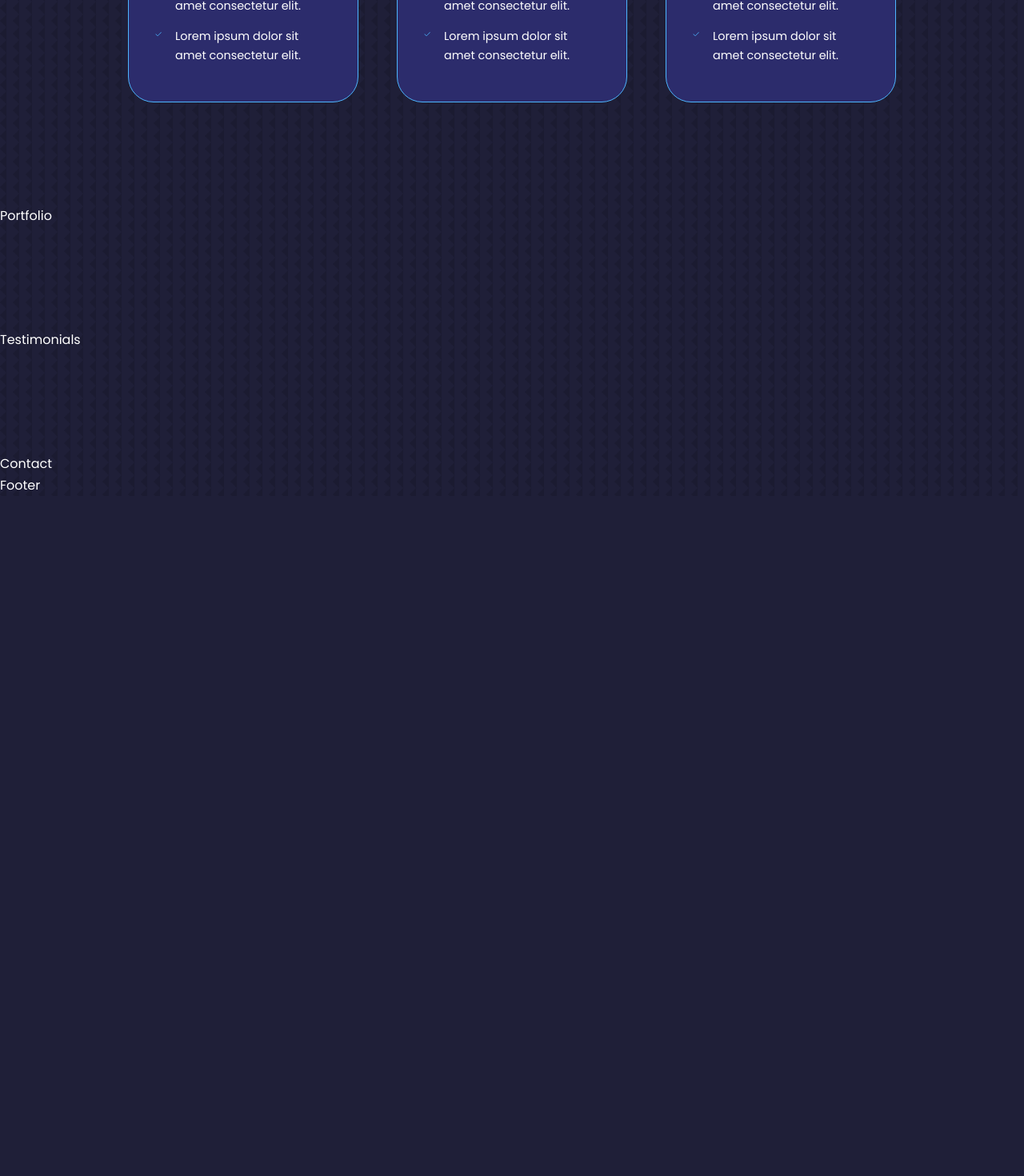
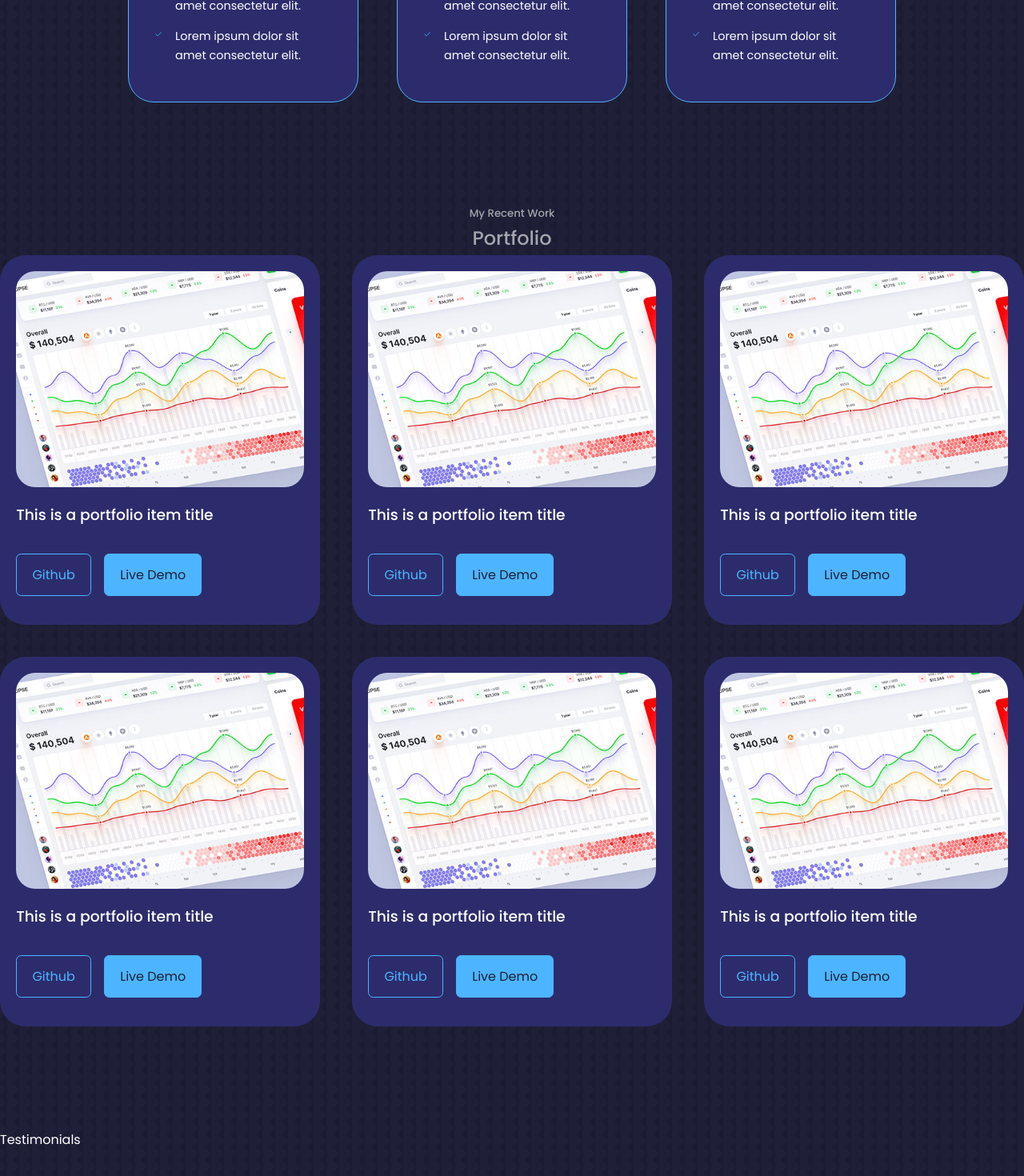
Before and after one commit to Olly-E/Portfolio, a React (Create React App) app: page / in a window 1280 px wide. Shown: the part 2654-4124 px from the top of the page at 80% size. Before the commit the page ends 3274 px from the top, so only its background shows below. Built offline with nearby package versions, Linux system fonts and the light colour scheme; a web font is replaced by a local one.

Commit message:
setting up portfolio

```diff
--- a/src/components/Portfolio/Portfolio.jsx
+++ b/src/components/Portfolio/Portfolio.jsx
@@ -1,9 +1,80 @@
-import React from 'react'
+import React from 'react';
+import './portfolio.css'
+import IMG1 from '../../assets/portfolio1.jpg';
+import IMG2 from '../../assets/portfolio2.jpg';
+import IMG3 from '../../assets/portfolio3.jpg';
+import IMG4 from '../../assets/portfolio4.jpg';
+import IMG5 from '../../assets/portfolio5.png';
+import IMG6 from '../../assets/portfolio6.jpg';
 
 const Portfolio = () => {
   return (
     <section id="portfolio">
-      Portfolio
+      <h5>My Recent Work</h5>
+      <h2>Portfolio</h2>
+      <div className="portfolio__container">
+      <article className='portfolio__item'>
+        <div className="portfolio__item-image">
+          <img src={IMG1} alt="" />
+        </div>
+          <h3>This is a portfolio item title</h3>
+          <div className="portfolio__item-cta">
+            <a href="https://github.com" className='btn'>Github</a>
+            <a href="https://dribble.com/Alien_pixels" className='btn btn-primary' target="_blank">Live Demo</a>
+          </div>
+      </article>
+      <article className='portfolio__item'>
+        <div className="portfolio__item-image">
+          <img src={IMG1} alt="" />
+        </div>
+          <h3>This is a portfolio item title</h3>
+          <div className="portfolio__item-cta">
+            <a href="https://github.com" className='btn'>Github</a>
+            <a href="https://dribble.com/Alien_pixels" className='btn btn-primary' target="_blank">Live Demo</a>
+          </div>
+      </article>
+      <article className='portfolio__item'>
+        <div className="portfolio__item-image">
+          <img src={IMG1} alt="" />
+        </div>
+          <h3>This is a portfolio item title</h3>
+          <div className="portfolio__item-cta">
+            <a href="https://github.com" className='btn'>Github</a>
+            <a href="https://dribble.com/Alien_pixels" className='btn btn-primary' target="_blank">Live Demo</a>
+          </div>
+      </article>
+      <article className='portfolio__item'>
+        <div className="portfolio__item-image">
+          <img src={IMG1} alt="" />
+        </div>
+          <h3>This is a portfolio item title</h3>
+          <div className="portfolio__item-cta">
+            <a href="https://github.com" className='btn'>Github</a>
+            <a href="https://dribble.com/Alien_pixels" className='btn btn-primary' target="_blank">Live Demo</a>
+          </div>
+      </article>
+      <article className='portfolio__item'>
+        <div className="portfolio__item-image">
+          <img src={IMG1} alt="" />
+        </div>
+          <h3>This is a portfolio item title</h3>
+          <div className="portfolio__item-cta">
+            <a href="https://github.com" className='btn'>Github</a>
+            <a href="https://dribble.com/Alien_pixels" className='btn btn-primary' target="_blank">Live Demo</a>
+          </div>
+      </article>
+      <article className='portfolio__item'>
+        <div className="portfolio__item-image">
+          <img src={IMG1} alt="" />
+        </div>
+          <h3>This is a portfolio item title</h3>
+          <div className="portfolio__item-cta">
+            <a href="https://github.com" className='btn'>Github</a>
+            <a href="https://dribble.com/Alien_pixels" className='btn btn-primary' target="_blank">Live Demo</a>
+          </div>
+      </article>
+
+      </div>
     </section>
   )
 }
--- a/src/components/Portfolio/portfolio.css
+++ b/src/components/Portfolio/portfolio.css
@@ -0,0 +1,42 @@
+.portfolio__container {
+    display: grid;
+    grid-template-columns: repeat(3, 1fr);
+    gap: 2.5rem;
+}
+.portfolio__item {
+    background: var(--color-bg-variant);
+    padding: 1.2rem;
+    border-radius: 2rem;
+    border: 1px solid transparent;
+    transition: var(--transition);
+}
+.portfolio__item:hover {
+    border-color: var(--color-primary-variant);
+    background: transparent;
+}
+.portfolio__item-image {
+    border-radius: 1.5rem;
+    overflow: hidden;
+}
+.portfolio__item h3 {
+   margin: 1.2rem 0 2rem;
+}
+.portfolio__item-cta {
+    display: flex;
+    gap: 1rem;
+    margin-bottom: 1rem;
+}
+
+@media screen  and (max-width: 1024px){
+    .portfolio__container {
+        grid-template-columns: 1fr 1fr;
+        gap: 1.2rem;
+    }
+}
+@media screen and (max-width: 600px) {
+    .portfolio__container {
+        grid-template-columns: 1fr;
+        gap: 1rem;
+    }
+
+}
```
